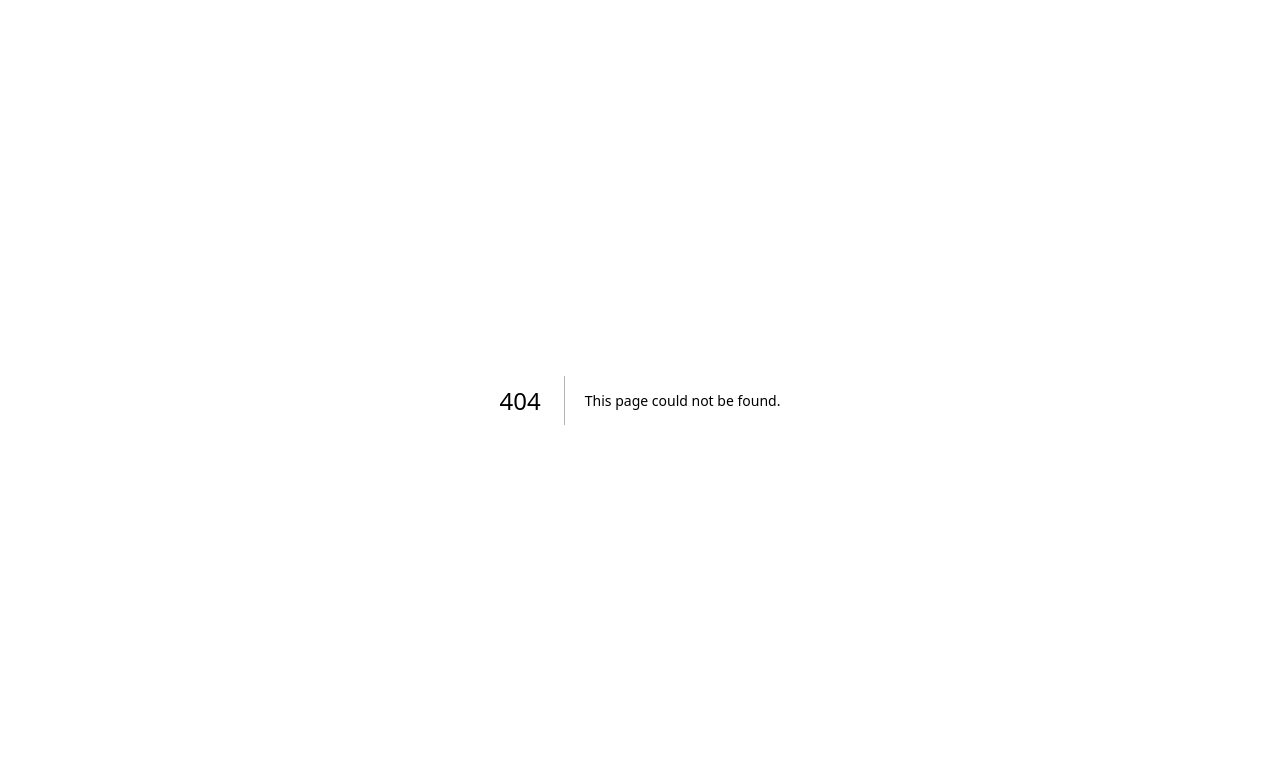
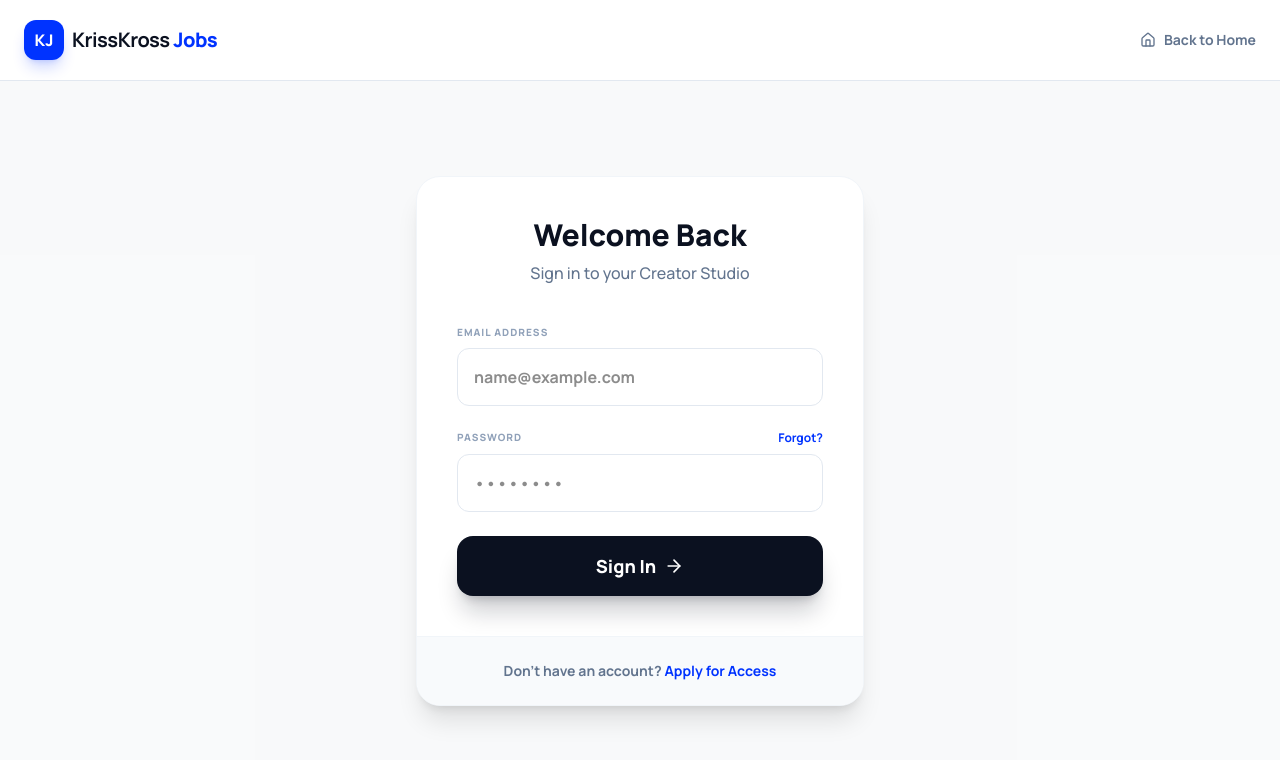
Before and after one commit to Augustas11/krisskross_jobs, a Next.js app: page /login in a window 1280 px wide. Before the commit this address had no page. Shown: the top 760 px of the page. Built offline with nearby package versions, Linux system fonts and the light colour scheme.

Commit message:
feat: implement creator application flow and login page

```diff
--- /dev/null
+++ b/src/app/login/page.tsx
@@ -0,0 +1,66 @@
+import Link from "next/link";
+import { Sparkles, ArrowRight, Home } from "lucide-react";
+
+export default function LoginPage() {
+    return (
+        <div className="min-h-screen bg-background font-sans text-foreground flex flex-col">
+            {/* Navigation - Simplified */}
+            <nav className="sticky top-0 z-[100] border-b border-slate-200 bg-white/90 backdrop-blur-md">
+                <div className="mx-auto flex h-20 max-w-7xl items-center justify-between px-6">
+                    <Link href="/" className="flex items-center gap-2 cursor-pointer group">
+                        <div className="flex h-10 w-10 items-center justify-center rounded-xl bg-primary text-white font-black text-base shadow-lg shadow-primary/20">KJ</div>
+                        <span className="text-xl font-bold tracking-tight text-brand-dark">KrissKross <span className="text-primary font-black">Jobs</span></span>
+                    </Link>
+
+                    <Link href="/" className="text-sm font-bold text-slate-500 hover:text-brand-dark flex items-center gap-2">
+                        <Home className="h-4 w-4" /> Back to Home
+                    </Link>
+                </div>
+            </nav>
+
+            <div className="flex-1 flex items-center justify-center p-6 bg-slate-50/50">
+                <div className="w-full max-w-md bg-white rounded-3xl shadow-xl border border-slate-100 overflow-hidden">
+                    <div className="p-10">
+                        <div className="text-center mb-10">
+                            <h1 className="text-3xl font-black text-brand-dark mb-2">Welcome Back</h1>
+                            <p className="text-slate-500 font-medium">Sign in to your Creator Studio</p>
+                        </div>
+
+                        <form className="space-y-6">
+                            <div>
+                                <label className="block text-[10px] font-black uppercase text-slate-400 tracking-widest mb-2">Email Address</label>
+                                <input
+                                    type="email"
+                                    placeholder="name@example.com"
+                                    className="w-full rounded-xl border border-slate-200 p-4 font-bold focus:ring-4 focus:ring-primary/10 transition-all focus:outline-none"
+                                />
+                            </div>
+
+                            <div>
+                                <div className="flex items-center justify-between mb-2">
+                                    <label className="block text-[10px] font-black uppercase text-slate-400 tracking-widest">Password</label>
+                                    <a href="#" className="text-xs font-bold text-primary hover:text-primary/80">Forgot?</a>
+                                </div>
+                                <input
+                                    type="password"
+                                    placeholder="••••••••"
+                                    className="w-full rounded-xl border border-slate-200 p-4 font-bold focus:ring-4 focus:ring-primary/10 transition-all focus:outline-none"
+                                />
+                            </div>
+
+                            <button className="w-full rounded-2xl bg-brand-dark py-4 text-lg font-black text-white shadow-xl shadow-brand-dark/20 hover:scale-[1.02] active:scale-95 transition-all flex items-center justify-center gap-2">
+                                Sign In <ArrowRight className="h-5 w-5" />
+                            </button>
+                        </form>
+                    </div>
+
+                    <div className="bg-slate-50 p-6 border-t border-slate-100 text-center">
+                        <p className="text-sm font-bold text-slate-500">
+                            Don't have an account? <Link href="/?signup=true" className="text-primary hover:underline">Apply for Access</Link>
+                        </p>
+                    </div>
+                </div>
+            </div>
+        </div>
+    );
+}
--- a/src/app/page.tsx
+++ b/src/app/page.tsx
@@ -286,7 +286,10 @@ export default function KrissKrossJobs() {
           </div>
 
           {/* Right Side Buttons */}
-          <div className="flex items-center gap-3 shrink-0">
+          <div className="flex items-center gap-6 shrink-0">
+            <a href="/login" className="hidden lg:block text-sm font-bold text-slate-500 hover:text-brand-dark transition-colors">
+              Log In
+            </a>
             <button
               onClick={() => setIsSignupModalOpen(true)}
               className="rounded-full bg-primary px-8 py-3 text-sm font-black text-white shadow-xl shadow-primary/20 hover:scale-105 active:scale-95 transition-all whitespace-nowrap"
@@ -544,13 +547,13 @@ export default function KrissKrossJobs() {
                       {/* Soft signup CTA */}
                       <div className="pt-2 border-t border-white/10">
                         <p className="text-xs text-slate-400 text-center mb-2">
-                          💡 Want more? Sign up for 10 free credits
+                          💡 Want more? Apply to join our creator network.
                         </p>
                         <button
                           onClick={() => setIsSignupModalOpen(true)}
                           className="w-full text-xs font-bold text-primary hover:text-white transition-colors"
                         >
-                          Create Free Account →
+                          Apply for Access →
                         </button>
                       </div>
                     </div>
@@ -640,8 +643,8 @@ export default function KrissKrossJobs() {
             {[
               {
                 icon: <Sparkles className="h-8 w-8 text-primary" />,
-                title: "1. Build Your Profile",
-                desc: "Upload 3-5 of your best AI-generated samples. No approval process—go live immediately."
+                title: "1. Apply & Get Approved",
+                desc: "Submit your portfolio for review. We curate the best AI talent for our brands."
               },
               {
                 icon: <LayoutGrid className="h-8 w-8 text-primary" />,
@@ -704,7 +707,7 @@ export default function KrissKrossJobs() {
               >
                 Become Creator
               </button>
-              <p className="text-slate-400 text-sm font-bold">No approval needed. Go live in 10 minutes.</p>
+              <p className="text-slate-400 text-sm font-bold">Join the community of elite AI creators.</p>
             </div>
           </div>
         </div>
@@ -836,7 +839,7 @@ export default function KrissKrossJobs() {
             {(remainingGenerations.video === 0 || remainingGenerations.image === 0) && (
               <div className="mb-6 bg-primary/5 border border-primary/20 rounded-xl p-4">
                 <p className="text-sm font-bold text-primary text-center">
-                  🎉 You've used your free generations! Sign up to get 10 more credits for each type.
+                  You've used your free generations. Apply for creator access to unlock the full platform.
                 </p>
               </div>
             )}
@@ -845,8 +848,8 @@ export default function KrissKrossJobs() {
               <div className="mx-auto mb-8 flex h-20 w-20 items-center justify-center rounded-2xl bg-primary/5 text-primary">
                 <Sparkles className="h-10 w-10" />
               </div>
-              <h2 className="text-4xl font-black text-brand-dark">Become Creator</h2>
-              <p className="mt-4 text-slate-500 font-medium">Showcase your AI skills and start applying to projects in minutes.</p>
+              <h2 className="text-4xl font-black text-brand-dark">Apply for Access</h2>
+              <p className="mt-4 text-slate-500 font-medium">Join an exclusive network of top-tier AI creators. Applications are reviewed manually.</p>
             </div>
 
             <form
@@ -863,6 +866,7 @@ export default function KrissKrossJobs() {
                     name="name"
                     required
                     className="mt-2 w-full rounded-xl border border-slate-200 p-4 font-bold focus:ring-4 focus:ring-primary/10 transition-all focus:outline-none"
+                    placeholder="Jane Doe"
                   />
                 </div>
                 <div>
@@ -872,35 +876,45 @@ export default function KrissKrossJobs() {
                     name="email"
                     required
                     className="mt-2 w-full rounded-xl border border-slate-200 p-4 font-bold focus:ring-4 focus:ring-primary/10 transition-all focus:outline-none"
+                    placeholder="jane@example.com"
                   />
                 </div>
               </div>
               <div>
-                <label className="text-[10px] font-black uppercase text-slate-400 tracking-widest">Your Portfolio URL (Optional)</label>
+                <label className="text-[10px] font-black uppercase text-slate-400 tracking-widest">Your Portfolio URL <span className="text-red-500">*</span></label>
                 <input
                   type="text"
                   name="portfolio"
+                  required
                   className="mt-2 w-full rounded-xl border border-slate-200 p-4 font-bold focus:ring-4 focus:ring-primary/10 transition-all focus:outline-none"
                   placeholder="Loomly, Instagram, Behance..."
                 />
               </div>
               <div>
-                <label className="text-[10px] font-black uppercase text-slate-400 tracking-widest">Link to AI Samples (Google Drive, Dropbox, etc.)</label>
+                <label className="text-[10px] font-black uppercase text-slate-400 tracking-widest">Link to AI Samples</label>
+                <p className="mb-2 text-xs text-slate-400 font-medium">Please include examples created with KrissKross AI or other tools.</p>
                 <input
                   type="url"
                   name="samples_link"
-                  required
-                  className="mt-2 w-full rounded-xl border border-slate-200 p-4 font-bold focus:ring-4 focus:ring-primary/10 transition-all focus:outline-none"
+                  className="w-full rounded-xl border border-slate-200 p-4 font-bold focus:ring-4 focus:ring-primary/10 transition-all focus:outline-none"
                   placeholder="Paste your Drive or Dropbox link here..."
                 />
               </div>
               <button
                 type="submit"
-                className="w-full rounded-2xl bg-primary py-5 text-lg font-black text-white shadow-2xl shadow-primary/20 hover:scale-[1.02] transition-all"
+                className="w-full rounded-2xl bg-brand-dark py-5 text-lg font-black text-white shadow-2xl hover:scale-[1.02] transition-all"
               >
-                Go Live Now
+                Submit Application
               </button>
-              <p className="text-center text-[11px] text-slate-400 font-bold">No approval required. Instant access to all projects.</p>
+              <p className="text-center text-[11px] text-slate-400 font-bold">
+                We review every application. If approved, you will receive an invite to create your profile and access the full toolset.
+              </p>
+              <div className="mt-8 text-center border-t border-slate-100 pt-6">
+                <p className="text-xs font-bold text-slate-400">Already a member?</p>
+                <a href="/login" className="text-sm font-black text-primary hover:text-brand-dark transition-colors">
+                  Sign In to Creator Studio
+                </a>
+              </div>
             </form>
           </div>
         </div>
```
